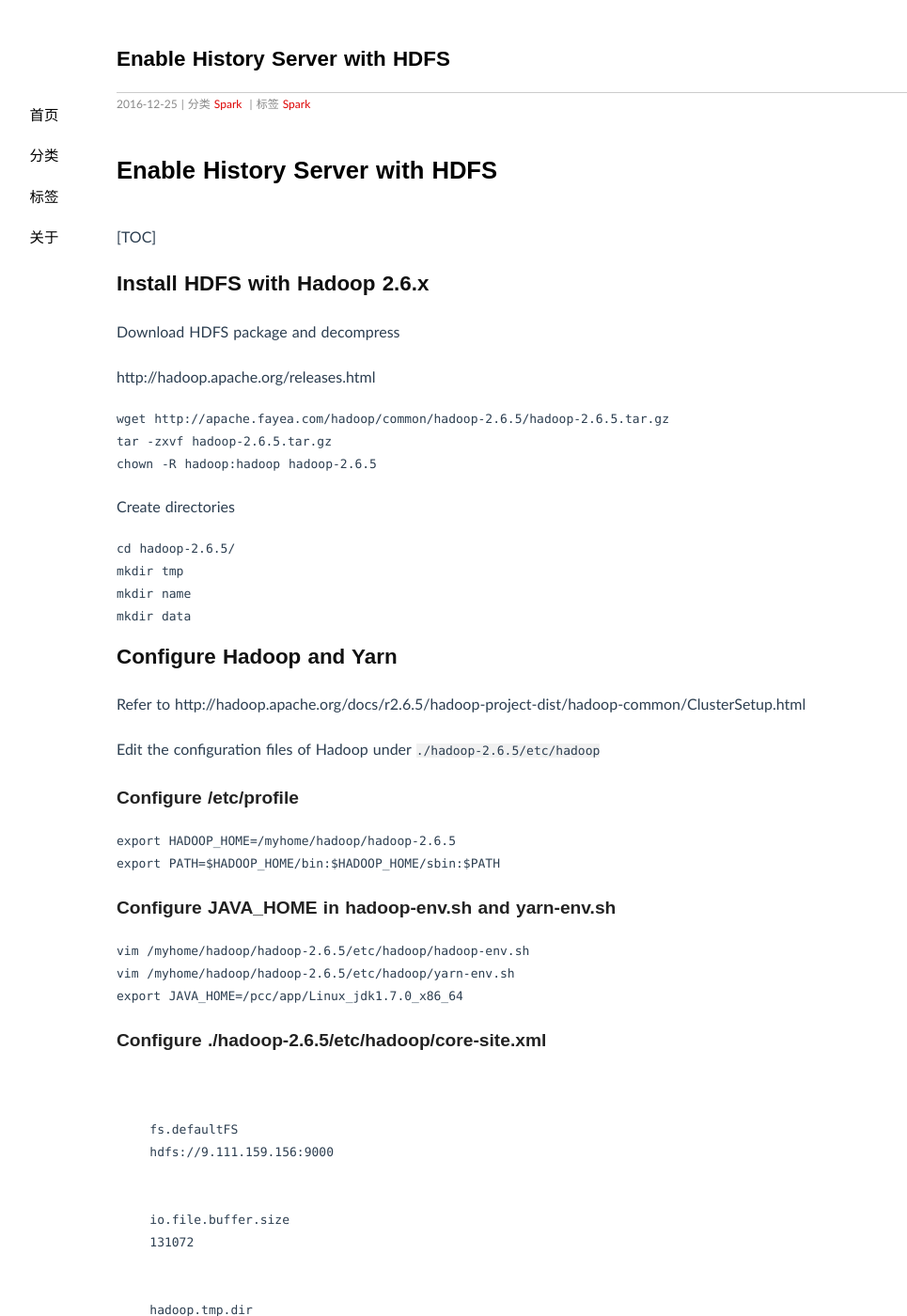
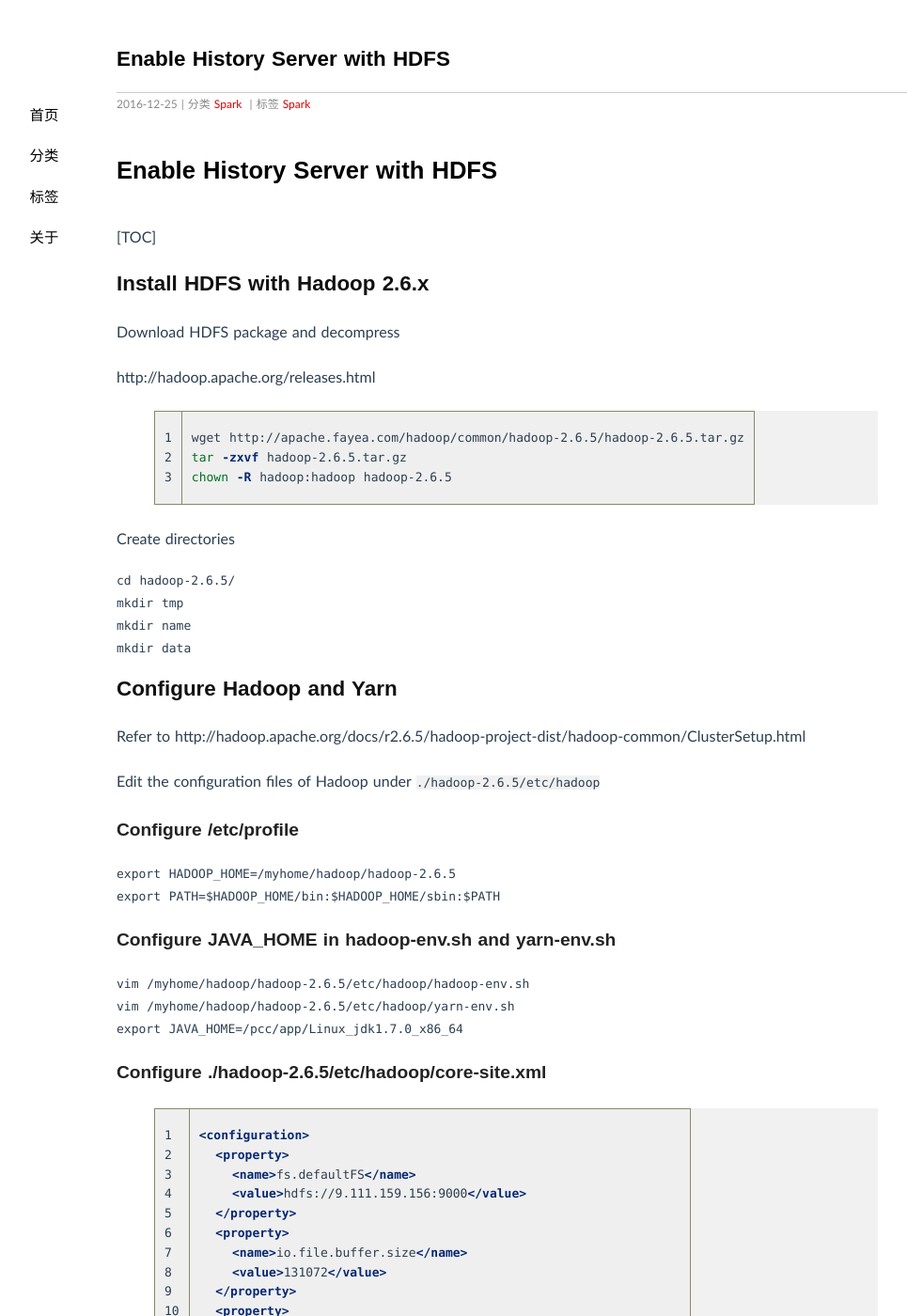
Before and after one commit to qili93/qili93.github.io, a Jekyll site: the page built from _posts/2016-12-25-Install-Spark-History-Server.md, in a window 1280 px wide and 1400 px high. Shown: the whole window at 94% size, without its empty margins (91-1056 px from the left). Built offline with Jekyll 4.4.1, drawn with Linux system fonts in a browser that asks for light colours; Markdown is read by kramdown in place of the engine named in the settings; some of the changed text lies outside the part shown.

Commit message:
Update 2016-12-25-Install-Spark-History-Server.md

```diff
--- a/_posts/2016-12-25-Install-Spark-History-Server.md
+++ b/_posts/2016-12-25-Install-Spark-History-Server.md
@@ -15,11 +15,11 @@ Download HDFS package and decompress
 
 http://hadoop.apache.org/releases.html
 
-<pre class="prettyprint linenums">
+{% highlight bash linenos %}
 wget http://apache.fayea.com/hadoop/common/hadoop-2.6.5/hadoop-2.6.5.tar.gz
 tar -zxvf hadoop-2.6.5.tar.gz
 chown -R hadoop:hadoop hadoop-2.6.5
-</pre>
+{% endhighlight bash %}
 
 Create directories
 
@@ -52,7 +52,7 @@ export JAVA_HOME=/pcc/app/Linux_jdk1.7.0_x86_64
 
 ### Configure ./hadoop-2.6.5/etc/hadoop/**core-site.xml**
 
-<pre class="prettyprint linenums lang-xml">
+{% highlight xml linenos %}
 <configuration>
   <property>
     <name>fs.defaultFS</name>
@@ -76,7 +76,7 @@ export JAVA_HOME=/pcc/app/Linux_jdk1.7.0_x86_64
     <value>*</value>
   </property>
 </configuration>
-</pre>
+{% endhighlight xml %}
 
 ### Configure ./hadoop-2.6.5/etc/hadoop/**hdfs-site.xml**
 
```
